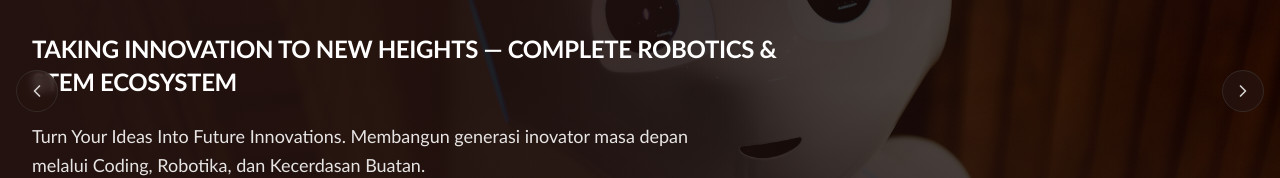
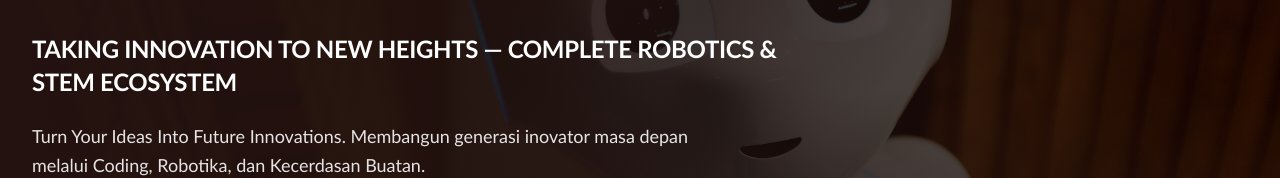
Before and after one commit to nurilasyhuri/nexoranesia, a Next.js app: page / in a window 1280 px wide. Shown: the part 352-530 px from the top of the page. Built offline with nearby package versions, Linux system fonts and the light colour scheme.

Commit message:
style(hero): remove left and right carousel arrow buttons

```diff
--- a/src/app/page.tsx
+++ b/src/app/page.tsx
@@ -217,22 +217,6 @@ export default function HomePage() {
               ))}
             </div>
           </div>
-
-          {/* Carousel Arrow Buttons (left & right) */}
-          <button
-            onClick={prevSlide}
-            className="absolute left-4 top-1/2 -translate-y-1/2 z-30 p-2.5 rounded-full bg-[#251310]/70 hover:bg-[#251310] text-stone-300 hover:text-white border border-stone-700/50 backdrop-blur-xs transition hidden lg:block"
-            aria-label="Slide Sebelumnya"
-          >
-            <ChevronLeft className="w-5 h-5" />
-          </button>
-          <button
-            onClick={nextSlide}
-            className="absolute right-4 top-1/2 -translate-y-1/2 z-30 p-2.5 rounded-full bg-[#251310]/70 hover:bg-[#251310] text-stone-300 hover:text-white border border-stone-700/50 backdrop-blur-xs transition hidden lg:block"
-            aria-label="Slide Selanjutnya"
-          >
-            <ChevronRight className="w-5 h-5" />
-          </button>
         </section>
 
         {/* ======================================================== */}
```
